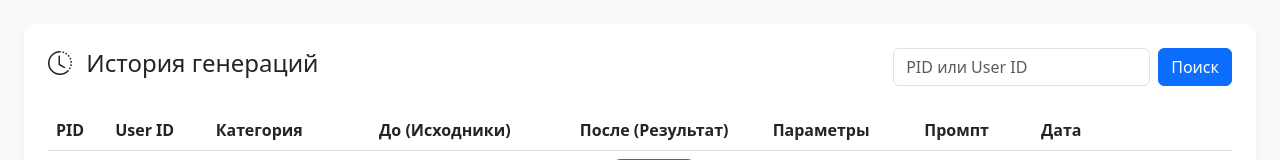
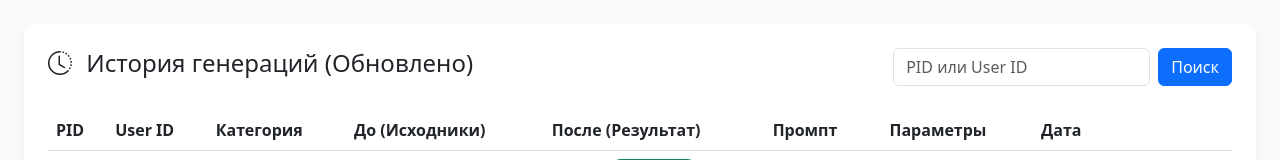
Before and after one commit to Uz11ps/bnbnbot, a FastAPI app: template admin_web/templates/history.html in a window 1280 px wide. Shown: the part 80-240 px from the top of the page. Run offline with FastAPI, Linux system fonts and the light colour scheme; the template is opened without the code that fills it: most values are stand-ins (such as "Sample title", 1, 10 or a date in 2020); grey boxes are pictures that could not be loaded.

Commit message:
Final fixes for admin history: move prompt column and update title

```diff
--- a/admin_web/templates/history.html
+++ b/admin_web/templates/history.html
@@ -2,7 +2,7 @@
 {% block content %}
 <div class="card p-4">
     <div class="d-flex justify-content-between align-items-center mb-4">
-        <h4><i class="bi bi-clock-history me-2"></i> История генераций</h4>
+        <h4><i class="bi bi-clock-history me-2"></i> История генераций (Обновлено)</h4>
         <form class="d-flex gap-2" action="/history" method="get">
             <input type="text" name="q" class="form-control" placeholder="PID или User ID" value="{{ q }}">
             <button type="submit" class="btn btn-primary">Поиск</button>
@@ -16,10 +16,10 @@
                     <th>PID</th>
                     <th>User ID</th>
                     <th>Категория</th>
-                    <th class="text-center">До (Исходники)</th>
-                    <th class="text-center">После (Результат)</th>
+                    <th>До (Исходники)</th>
+                    <th>После (Результат)</th>
+                    <th>Промпт</th>
                     <th>Параметры</th>
-                    <th>Промпт</th>
                     <th>Дата</th>
                 </tr>
             </thead>
@@ -56,20 +56,10 @@
                         {% if item.result_path %}
                             <img src="/{{ item.result_path }}" class="rounded shadow-sm border border-success border-2 history-img clickable" style="width: 80px; height: 80px; object-fit: cover; cursor: pointer;" alt="Result" onclick="showModal('/{{ item.result_path }}')">
                         {% elif item.result_photo_id %}
-                            <img src="/tg_img/{{ item.result_photo_id }}" class="rounded shadow-sm border border-success border-2 history-img clickable" style="width: 80px; height: 80px; object-fit: cover; cursor: pointer;" alt="Result" onclick="showModal('/tg_img/{{ item.result_photo_id }}')">
+                            <img src="/tg_img/{{ item.result_photo_id }}" class="rounded shadow-sm border border-success border-2 history-img clickable" style="width: 80px; height: 80px; object-fit: cover; cursor: pointer;" alt="Result" onclick="showModal('/{{ item.result_photo_id }}')">
                         {% else %}
                             <div class="badge bg-secondary">Нет фото</div>
                         {% endif %}
-                    </td>
-                    <td>
-                        <button class="btn btn-sm btn-outline-secondary" type="button" data-bs-toggle="collapse" data-bs-target="#params-{{ item.pid }}">
-                            Параметры
-                        </button>
-                        <div class="collapse mt-2" id="params-{{ item.pid }}">
-                            <div class="card card-body p-2 bg-light shadow-none border">
-                                <pre class="mb-0" style="font-size: 0.7rem; white-space: pre-wrap;">{{ item.params }}</pre>
-                            </div>
-                        </div>
                     </td>
                     <td>
                         {% if item.prompt %}
@@ -84,6 +74,16 @@
                         {% else %}
                         <span class="text-muted small">—</span>
                         {% endif %}
+                    </td>
+                    <td>
+                        <button class="btn btn-sm btn-outline-secondary" type="button" data-bs-toggle="collapse" data-bs-target="#params-{{ item.pid }}">
+                            Параметры
+                        </button>
+                        <div class="collapse mt-2" id="params-{{ item.pid }}">
+                            <div class="card card-body p-2 bg-light shadow-none border">
+                                <pre class="mb-0" style="font-size: 0.7rem; white-space: pre-wrap;">{{ item.params }}</pre>
+                            </div>
+                        </div>
                     </td>
                     <td><small>{{ item.created_at }}</small></td>
                 </tr>
```
